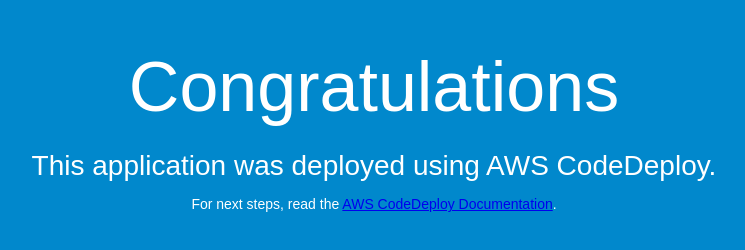
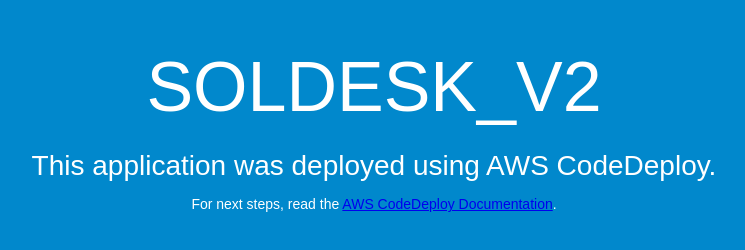
Before and after one commit to 705jul/soldesk, a plain HTML site: page index.html in a window 1280 px wide. Shown: the whole page, without its empty margins (266-1011 px from the left). Drawn offline with Linux system fonts and the light colour scheme.

Commit message:
Add files via upload

```diff
--- a/index.html
+++ b/index.html
@@ -24,7 +24,7 @@
 </head>
 <body>
   <div align="center">
-    <h1>Congratulations</h1>
+    <h1>SOLDESK_V2</h1>
     <h2>This application was deployed using AWS CodeDeploy.</h2>
     <p>For next steps, read the <a href="http://aws.amazon.com/documentation/codedeploy">AWS CodeDeploy Documentation</a>.</p>
   </div>
```
